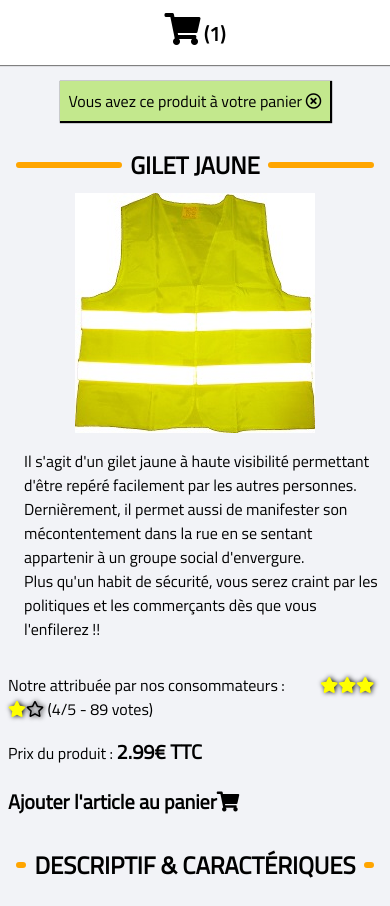
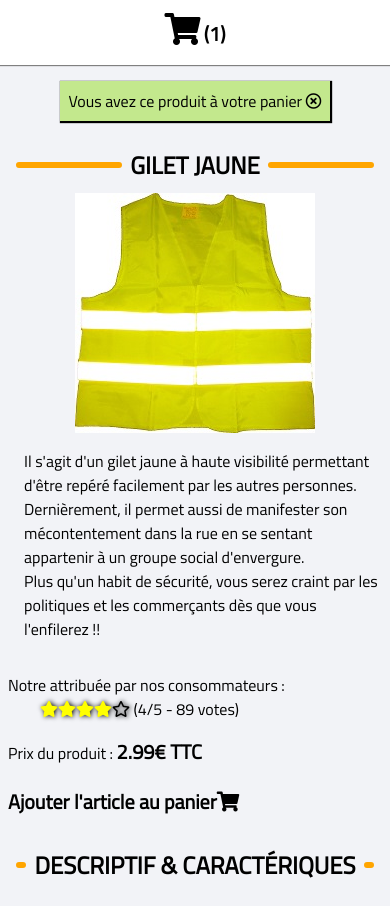
Before and after one commit to zacun/zacun.github.io, a plain HTML site: page pages/productAddCart.html in a window 390 px wide. Shown: the part 143-1049 px from the top of the page. Drawn offline with Linux system fonts and the light colour scheme.

Commit message:
hotfixes responsive étoiles rating product pour ttes les pages

```diff
--- a/pages/productAddCart.html
+++ b/pages/productAddCart.html
@@ -40,7 +40,11 @@
                             Plus qu'un habit de sécurité, vous serez craint par les politiques et les commerçants dès que vous l'enfilerez !!
                         </p>
                     </div>
-                    <p class="product-rating">Notre attribuée par nos consommateurs : <span class="product-rating-stars"><i class="fas fa-star"></i><i class="fas fa-star"></i><i class="fas fa-star"></i><i class="fas fa-star"></i><i class="far fa-star"></i></span> (4/5 - 89 votes)</p>
+                    <p class="product-rating">Notre attribuée par nos consommateurs :<br />
+                        <span class="product-rating-stars">
+                            <i class="fas fa-star"></i><i class="fas fa-star"></i><i class="fas fa-star"></i><i class="fas fa-star"></i><i class="far fa-star"></i>
+                        </span> (4/5 - 89 votes)
+                    </p>
                     <p class="product-price">Prix du produit : <span>2.99€ TTC</span></p>
                     <p><a href="" title="Ajouter l'article au panier">Ajouter l'article au panier</a><i class="fas fa-shopping-cart"></i></p>
                 </div>
```
Also changed, not shown: pages/product.html (+1 -1 lines), pages/productFullCart.html (+5 -1 lines).
